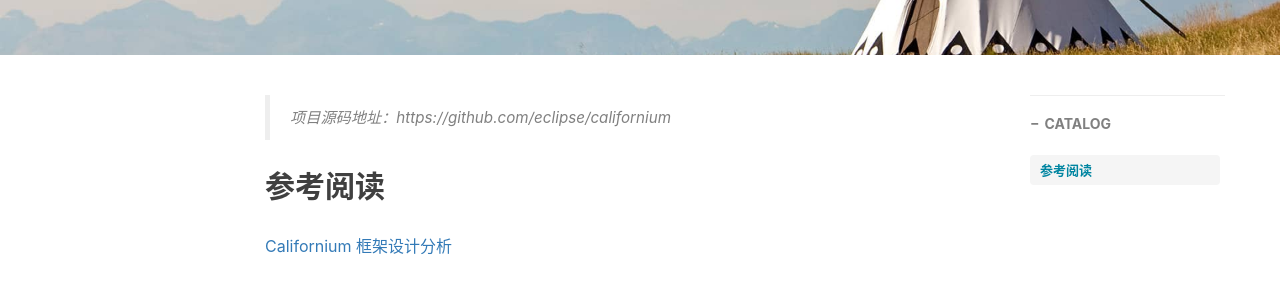
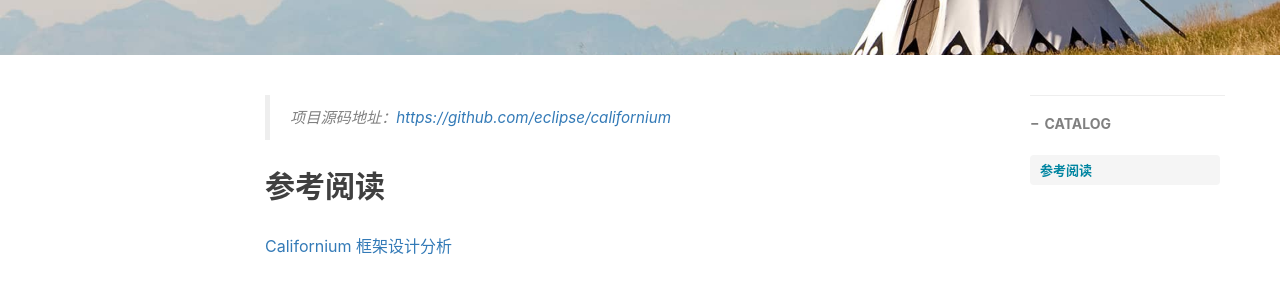
Before and after one commit to wudashan/wudashan.github.io, a Jekyll site: the page built from _posts/2017-05-07-Californium-Framework-Analysis.markdown, in a window 1280 px wide. Shown: the part 468-768 px from the top of the page. Built offline with Jekyll 4.4.1, drawn with Linux system fonts in a browser that asks for light colours; nearby versions of some CDN libraries; comment, search, counter and statistics services are not loaded; part of the change alters nothing that is shown.

Commit message:
增加超链接

```diff
--- a/_posts/2017-05-07-Californium-Framework-Analysis.markdown
+++ b/_posts/2017-05-07-Californium-Framework-Analysis.markdown
@@ -12,7 +12,7 @@ tags:
     - 源码分析
 ---
 
-> 项目源码地址：https://github.com/eclipse/californium
+> 项目源码地址：[https://github.com/eclipse/californium](https://github.com/eclipse/californium)
 
 ## 参考阅读
 
```
